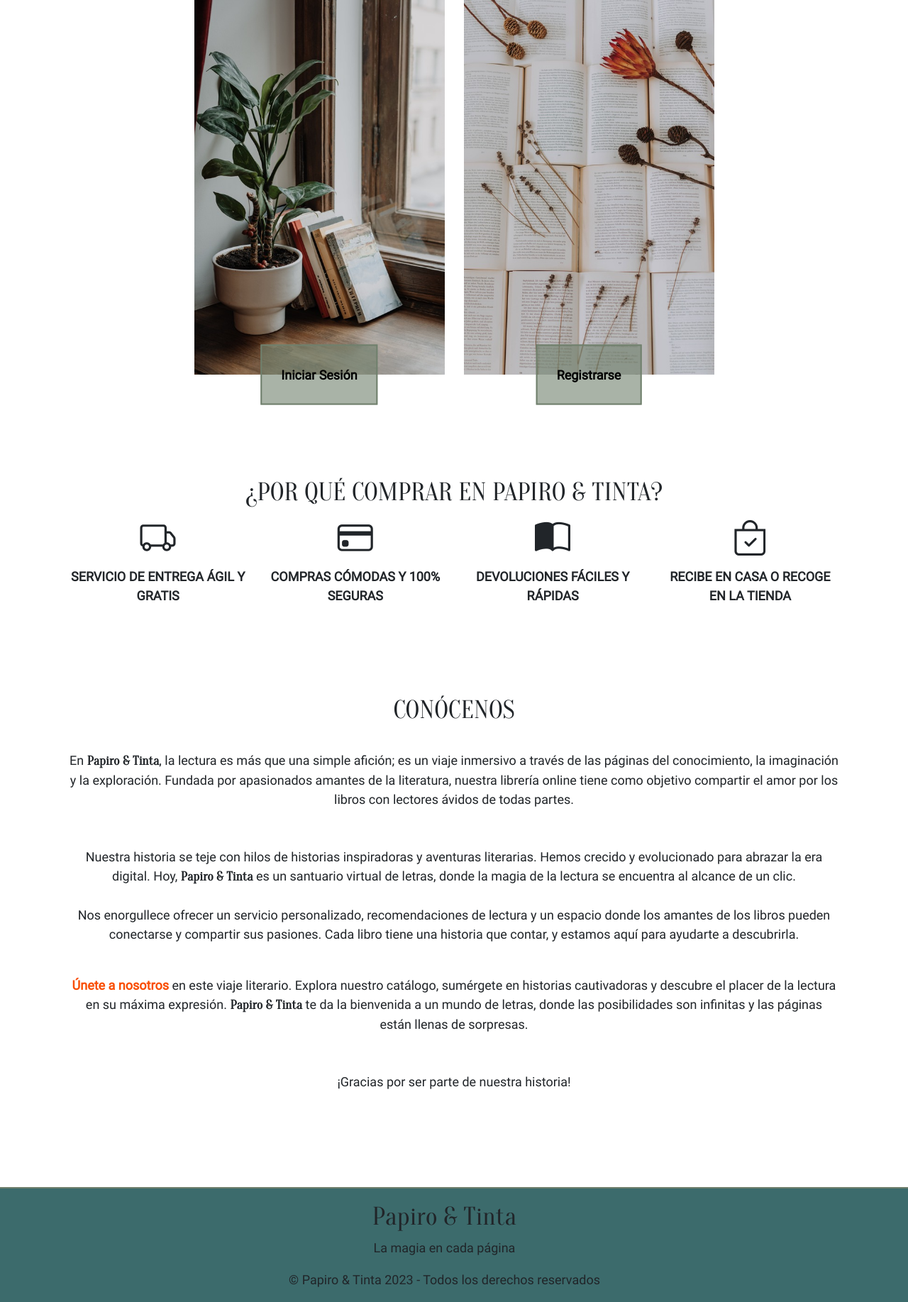
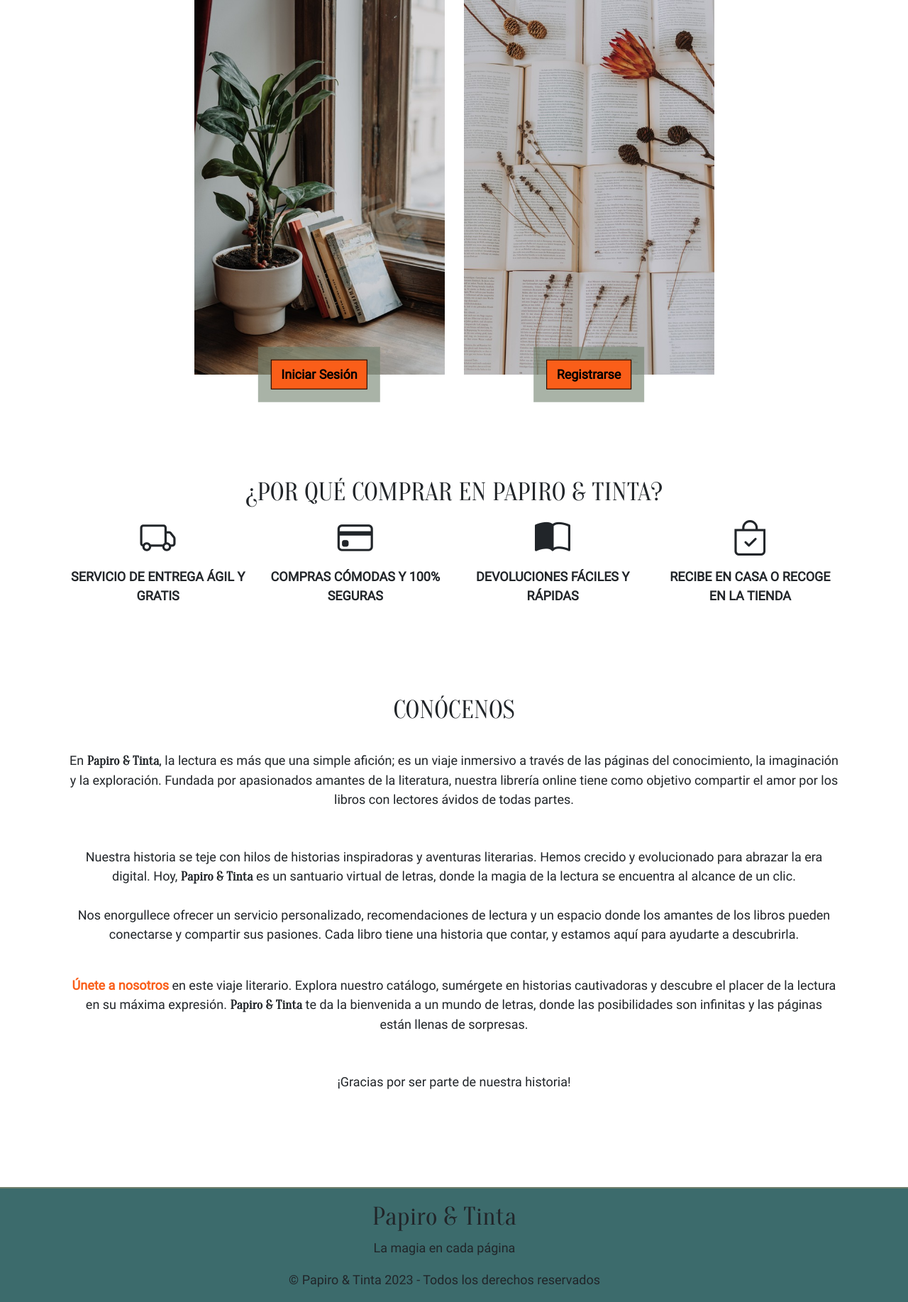
Before and after one commit to SebasVM123/Papiro-Tinta-Proyect, a Django app: page / in a window 1280 px wide. Shown: the part 1767-3602 px from the top of the page at 71% size. Run offline with Django 4.2, Linux system fonts and the light colour scheme.

Commit message:
Feat: agrega estilos para un botón secundario

```diff
--- a/Papiro_Tinta/main/templates/main/index.html
+++ b/Papiro_Tinta/main/templates/main/index.html
@@ -96,8 +96,8 @@
 							<img class="img-fluid" src="{% static 'assets/images/login-img.jpg' %}" alt="Imagen de libros abiertos con estróbilos encima">
 						</div>
 						<div class="row position-absolute top-100 start-50 translate-middle no-spacing">
-							<div class="p-4 b-2 bg-sgreen">
-								<a class="no-decoration bold-text" href="{% url 'login_url' %}">Iniciar Sesión</a>
+							<div class="bg-sgreen p-3">
+								<a class="btn secondary-btn no-decoration bold-text" href="{% url 'login_url' %}">Iniciar Sesión</a>
 							</div>
 						</div>
 					</div>
@@ -108,8 +108,8 @@
 							<img class="img-fluid" src="{% static 'assets/images/register-img.jpg' %}" alt="Imagen de libros abiertos con estróbilos encima">
 						</div>
 						<div class="row position-absolute top-100 start-50 translate-middle no-spacing">
-							<div class="p-4 b-2 bg-sgreen">
-								<a class="no-decoration bold-text" href="{% url 'register_url' %}">Registrarse</a>
+							<div class="bg-sgreen p-3">
+								<a class="btn secondary-btn no-decoration bold-text" href="{% url 'register_url' %}">Registrarse</a>
 							</div>
 						</div>
 					</div>
--- a/Papiro_Tinta/static/css/style.css
+++ b/Papiro_Tinta/static/css/style.css
@@ -2,10 +2,12 @@
     --green: rgb(112, 128, 109);
     --light-green: rgb(139, 154, 137);
     --blue: rgb(60, 107, 108);
-    --orange: rgb(249, 77, 1);
+    --orange: rgb(250, 94, 25);
+    --light-orange: rgb(251, 119, 61);
     --gray: rgb(227, 226, 222);
 
     --shadow-green: rgba(112, 128, 109, 0.6);
+    --shadow-orange: rgba(250, 94, 25, 0.6);
 }
 
 /* fuentes ====================================================================================*/
@@ -42,10 +44,13 @@
 
 .no-padding { padding: 0;}
 
+.auto-w { width: 300px;}
+
 /* colores -------------------------------------*/
 .bg-sgreen { background-color: var(--shadow-green);}
 .bg-blue { background-color: var(--blue);}
 .c-orange { color: var(--orange);}
+.c-green { color: var(--green);}
 
 /* margenes ------------------------------------*/
 .my-6 { margin-top: 6rem; margin-bottom: 6rem;}
@@ -92,13 +97,7 @@ a {color: #000;}
     color: black;
 }
 
-.primary-btn:hover {
-    border: 1px solid black;
-    background-color: var(--light-green);
-    color: black;
-}
-
-.primary-btn:active {
+.primary-btn:hover, .primary-btn:active {
     border: 1px solid black !important;
     background-color: var(--light-green) !important;
     color: black !important;
@@ -109,6 +108,26 @@ a {color: #000;}
     background-color: var(--green);
     color: black;
     box-shadow: 0 0 0 0.25rem var(--shadow-green);
+}
+
+.secondary-btn {
+    border: 1px solid black;
+    border-radius: 0;
+    background-color: var(--orange);
+    color: black;
+}
+
+.secondary-btn:hover, .secondary-btn:active {
+    border: 1px solid black;
+    background-color: var(--light-orange);
+    color: black;
+}
+
+.secondary-btn:focus-visible {
+    border: 1px solid black;
+    background-color: var(--orange);
+    color: black;
+    box-shadow: 0 0 0 0.25rem var(--shadow-orange);
 }
 
 /* bordes --------------------------------------*/
@@ -132,7 +151,7 @@ a {color: #000;}
 .primary-input:focus-visible {
     outline: 2px solid var(--green);
     border-color: var(--gray);
-    box-shadow: none;
+    box-shadow: 0 0 0 0.25rem var(--shadow-green);
 }
 
 .secondary-input {
@@ -147,6 +166,8 @@ a {color: #000;}
 }
 
 /* actions utilities -----------------------------*/
+.green-shadow:focus-visible { box-shadow: 0 0 0 0.25rem var(--shadow-green);}
+
 .dropdown-link:active { background-color: var(--light-green);}
 
 /* personalizadas =============================================================================*/
```
